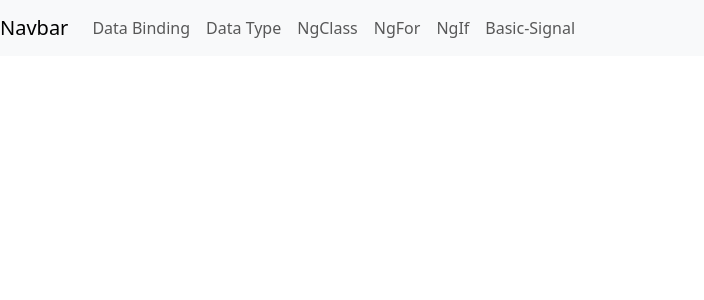
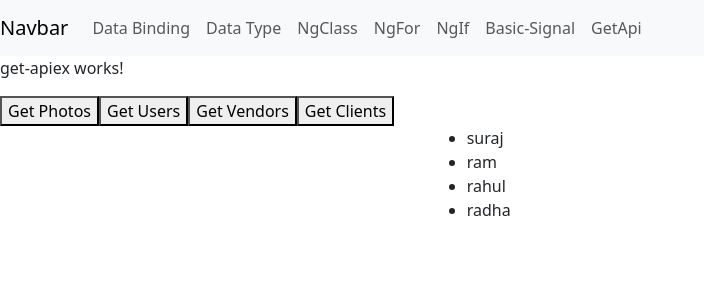
Before and after one commit to SurajPawar15-smart/angular-32, an Angular app: page /get-api in a window 1280 px wide. Before the commit this address led to /. Shown: the top 300 px of the page, without its empty margins (0-704 px from the left). Built offline with nearby package versions, Linux system fonts and the light colour scheme.

Commit message:
get-apiex added

```diff
--- a/src/app/app.config.ts
+++ b/src/app/app.config.ts
@@ -2,10 +2,8 @@ import { ApplicationConfig, provideBrowserGlobalErrorListeners } from '@angular/
 import { provideRouter } from '@angular/router';
 
 import { routes } from './app.routes';
+import { HttpClient } from '@angular/common/http';
 
 export const appConfig: ApplicationConfig = {
-  providers: [
-    provideBrowserGlobalErrorListeners(),
-    provideRouter(routes)
-  ]
+  providers: [provideBrowserGlobalErrorListeners(), provideRouter(routes)],
 };
--- a/src/app/app.html
+++ b/src/app/app.html
@@ -39,6 +39,9 @@
       <li class="nav-item">
         <a class="nav-link" href="app-basic-signal">Basic-Signal</a>
       </li>
+      <li class="nav-item">
+        <a class="nav-link" href="get-api">GetApi</a>
+      </li>
     </ul>
   </div>
 </nav>
--- a/src/app/app.routes.ts
+++ b/src/app/app.routes.ts
@@ -5,6 +5,7 @@ import { NgClassEx } from './components/ng-class-ex/ng-class-ex';
 import { NgForEx } from './components/ng-for-ex/ng-for-ex';
 import { NgIfEx } from './components/ng-if-ex/ng-if-ex';
 import { BasicSignal } from './components/basic-signal/basic-signal';
+import { GetAPIEx } from './components/get-apiex/get-apiex';
 
 export const routes: Routes = [
   { path: 'databinding', component: DataBinding },
@@ -13,4 +14,5 @@ export const routes: Routes = [
   { path: 'ng-for-ex', component: NgForEx },
   { path: 'ng-class-ex', component: NgClassEx },
   { path: 'app-basic-signal', component: BasicSignal },
+  { path: 'get-api', component: GetAPIEx },
 ];
--- /dev/null
+++ b/src/app/components/get-apiex/get-apiex.html
@@ -0,0 +1,54 @@
+<p>get-apiex works!</p>
+<button (click)="getPhotosData()">Get Photos</button>
+<button (click)="getUserData()">Get Users</button>
+<button (click)="getBusVendor()">Get Vendors</button>
+<button (click)="getAllClients()">Get Clients</button>
+<div class="row">
+  <div class="col-4">
+    <ul>
+      @for(item of photosList();track $index){
+      <li>
+        {{item.id}} | {{item.title}} | {{item.url}}
+      </li>
+      }
+    </ul>
+  </div>
+  <div class="col-4">
+    <ul>
+      @for(item of userList;track $index){
+      <li>
+        {{item}}
+      </li>
+      }
+    </ul>
+  </div>
+  <div class="col-4">
+    <ul>
+      @for(item of userDataList();track $index){
+      <li>
+        {{item.name}} |{{item.username}} | {{item.address.city}}
+      </li>
+      }
+    </ul>
+  </div>
+</div>
+<div class="row">
+  <div class="col-4">
+    <ul>
+      @for(item of vendorList();track $index){
+      <li>
+        {{item.id}}|{{item.vendorName}}| {{item.contactNo}}
+      </li>
+      }
+    </ul>
+  </div>
+  <div class="col-4">
+    <ul>
+      @for(item of clientList();track $index){
+      <li>
+        {{item.clientId}}|{{item.clientName}}| {{item.businessName}}
+      </li>
+      }
+    </ul>
+  </div>
+</div>
--- /dev/null
+++ b/src/app/components/get-apiex/get-apiex.ts
@@ -0,0 +1,51 @@
+import { CommonModule } from '@angular/common';
+import { HttpClient } from '@angular/common/http';
+import { Component, inject, signal } from '@angular/core';
+
+@Component({
+  selector: 'app-get-apiex',
+  imports: [],
+  templateUrl: './get-apiex.html',
+  styleUrl: './get-apiex.css',
+})
+export class GetAPIEx {
+  //photosList: any[] = [];
+
+  //HttpClient
+  //http2 = inject(HttpClient); //angular 16
+  photosList = signal<any[]>([]);
+  userDataList = signal<any[]>([]);
+  vendorList = signal<any[]>([]);
+  clientList = signal<any[]>([]);
+  userList = ['suraj', 'ram', 'rahul', 'radha'];
+
+  constructor(private http: HttpClient) {}
+  getPhotosData() {
+    this.http.get('https://jsonplaceholder.typicode.com/photos').subscribe((data: any) => {
+      debugger;
+      //this.photosList = data;
+      this.photosList.set(data);
+    });
+  }
+
+  getUserData() {
+    this.http.get('https://jsonplaceholder.typicode.com/users').subscribe((result: any) => {
+      this.userDataList.set(result);
+    });
+  }
+  getBusVendor() {
+    this.http
+      .get('https://api.freeprojectapi.com/api/BusBooking/GetBusVendors')
+      .subscribe((res: any) => {
+        this.vendorList.set(res);
+      });
+  }
+  getAllClients() {
+    this.http.get('https://api.freeprojectapi.com/api/SmartParking/GetAllClients').subscribe({
+      next: (res: any) => {
+        this.clientList.set(res.data);
+      },
+      error: (err: any) => {},
+    });
+  }
+}
--- a/src/app/components/ng-class-ex/ng-class-ex.ts
+++ b/src/app/components/ng-class-ex/ng-class-ex.ts
@@ -1,10 +1,10 @@
-import { NgClass, NgFor, NgStyle } from '@angular/common';
+import { CommonModule, NgClass, NgFor, NgStyle } from '@angular/common';
 import { Component } from '@angular/core';
 import { FormsModule } from '@angular/forms';
 
 @Component({
   selector: 'app-ng-class-ex',
-  imports: [NgClass, FormsModule, NgFor, NgStyle],
+  imports: [NgClass, FormsModule, CommonModule, NgStyle],
   templateUrl: './ng-class-ex.html',
   styleUrl: './ng-class-ex.css',
 })
```
Also changed, not shown: links notes batch-32.txt, src/app/components/get-apiex/get-apiex.css (added), 1 other file (tests, documents, lock files or other folders).
